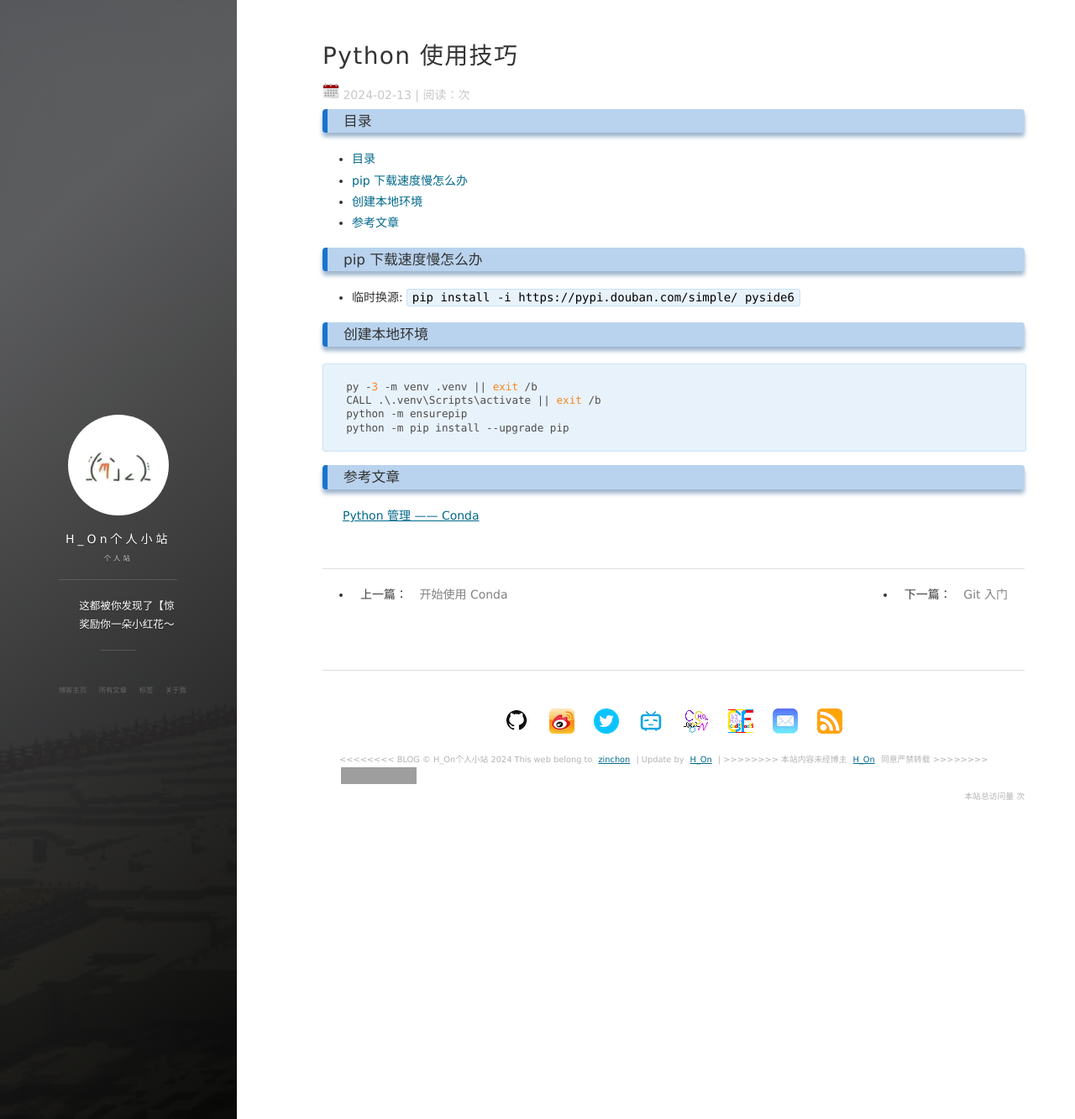
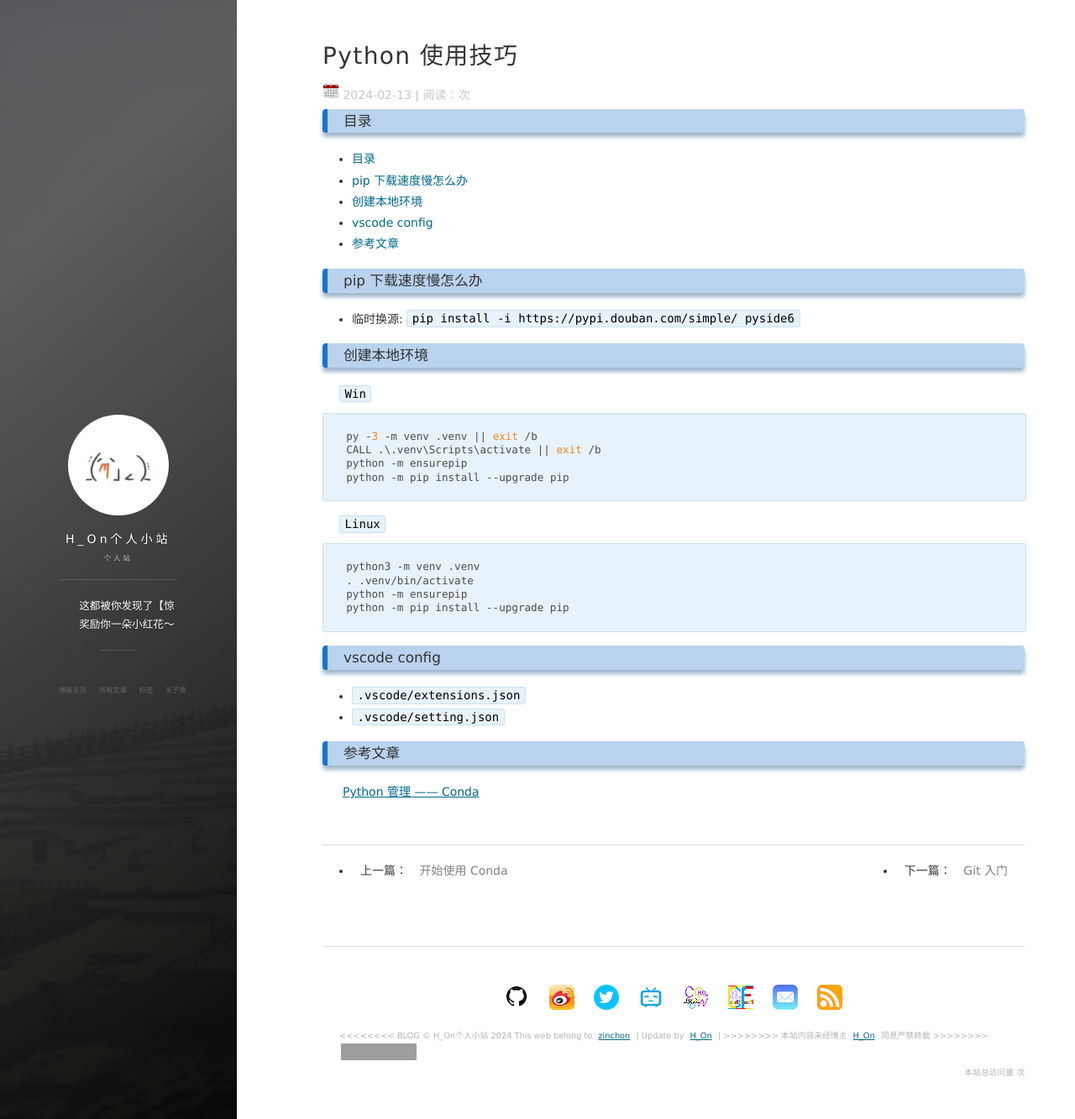
Before and after one commit to Hybrogen/Hybrogen.github.io, a Jekyll site: the page built from _posts/2024-02-13-PythonSkills.md, in a window 1280 px wide and 1333 px high. Shown: the whole window at 84% size. Built offline with Jekyll 4.4.1, drawn with Linux system fonts in a browser that asks for light colours; nearby versions of some CDN libraries; comment, search, counter and statistics services are not loaded; grey boxes are pictures that could not be loaded.

Commit message:
添加 linux 配置环境

````diff
--- a/_posts/2024-02-13-PythonSkills.md
+++ b/_posts/2024-02-13-PythonSkills.md
@@ -10,18 +10,32 @@ tag: Python
 - [目录](#目录)
 - [pip 下载速度慢怎么办](#pip-下载速度慢怎么办)
 - [创建本地环境](#创建本地环境)
+- [vscode config](#vscode-config)
 - [参考文章](#参考文章)
 
 ### pip 下载速度慢怎么办
 - 临时换源: `pip install -i https://pypi.douban.com/simple/ pyside6`
 
 ### 创建本地环境
-```sh
+`Win`
+```bat
 py -3 -m venv .venv || exit /b
 CALL .\.venv\Scripts\activate || exit /b
 python -m ensurepip
 python -m pip install --upgrade pip
 ```
 
+`Linux`
+```sh
+python3 -m venv .venv
+. .venv/bin/activate
+python -m ensurepip
+python -m pip install --upgrade pip
+```
+
+### vscode config
+- [`.vscode/extensions.json`]()
+- [`.vscode/setting.json`]()
+
 ### 参考文章
 [Python 管理 —— Conda](https://zhuanlan.zhihu.com/p/638540652)
````
